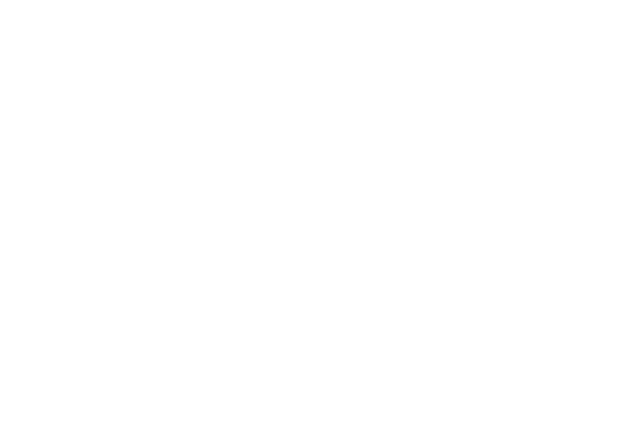
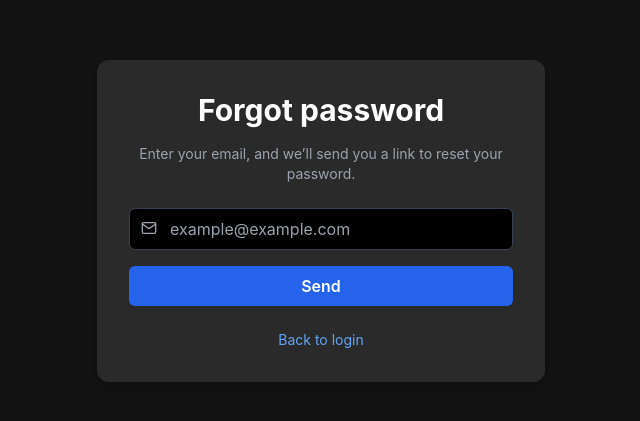
Before and after one commit to danangnu/react-token-app, a React (Create React App) app: page /forgot-password in a window 1280 px wide. Before the commit this address had no page. Shown: the part 179-600 px from the top of the page, without its empty margins (319-959 px from the left). Built offline with nearby package versions, Linux system fonts and the light colour scheme.

Commit message:
Add forgit password

```diff
--- a/src/App.tsx
+++ b/src/App.tsx
@@ -7,6 +7,8 @@ import { useAuth } from './context/AuthContext';
 import Register from './pages/Register';
 import 'reactflow/dist/style.css';
 import VerifyEmail from './pages/VerifyEmail';
+import ForgotPassword from './pages/ForgotPassword';
+import ResetPasswordPage from './components/ResetPasswordPage';
 
 function App() {
   return (
@@ -15,6 +17,9 @@ function App() {
       <Route path="/register" element={<Register />} />
       <Route path="/verify-email" element={<VerifyEmail />} />
       <Route path="/login" element={<Login />} />
+      <Route path="/forgot-password" element={<ForgotPassword />} />
+      <Route path="/reset-password" element={<ResetPasswordPage />} />
+
       <Route
         path="/dashboard/*"
         element={
--- /dev/null
+++ b/src/components/ResetPasswordPage.tsx
@@ -0,0 +1,79 @@
+import { useState } from "react";
+import { useNavigate, useSearchParams } from "react-router-dom";
+import axios from "axios";
+
+const ResetPasswordPage = () => {
+  const [searchParams] = useSearchParams();
+  const navigate = useNavigate();
+  const token = searchParams.get("token");
+
+  const [newPassword, setNewPassword] = useState("");
+  const [confirmPassword, setConfirmPassword] = useState("");
+  const [loading, setLoading] = useState(false);
+
+  const baseUrl = process.env.REACT_APP_API_BASE_URL;
+
+  const handleReset = async (e: React.FormEvent) => {
+    e.preventDefault();
+    setLoading(true);
+
+    try {
+      await axios.post(`${baseUrl}/auth/reset-password`, {
+        token,
+        newPassword,
+        confirmPassword,
+      });
+      alert("Password reset successful");
+      navigate("/login");
+    } catch (err) {
+      alert("Reset failed. Please try again.");
+    } finally {
+      setLoading(false);
+    }
+  };
+
+  return (
+    <div className="min-h-screen flex items-center justify-center bg-[#121212] px-4">
+      <div className="bg-[#2a2a2a] text-white p-8 rounded-xl shadow-md w-full max-w-md">
+        <h2 className="text-3xl font-bold mb-6 text-center">Reset password</h2>
+
+        <form onSubmit={handleReset} className="space-y-4">
+          <input
+            type="password"
+            placeholder="New password"
+            value={newPassword}
+            onChange={(e) => setNewPassword(e.target.value)}
+            className="w-full px-4 py-2 rounded-md bg-black text-white border border-gray-700"
+            required
+          />
+          <input
+            type="password"
+            placeholder="Confirm password"
+            value={confirmPassword}
+            onChange={(e) => setConfirmPassword(e.target.value)}
+            className="w-full px-4 py-2 rounded-md bg-black text-white border border-gray-700"
+            required
+          />
+
+          <button
+            type="submit"
+            disabled={loading}
+            className={`w-full bg-blue-600 hover:bg-blue-700 text-white py-2 rounded-md font-semibold ${
+              loading ? "opacity-70 cursor-not-allowed" : ""
+            }`}
+          >
+            {loading ? "Resetting..." : "Reset password"}
+          </button>
+        </form>
+
+        <p className="text-center mt-4 text-sm text-gray-400">
+          <a href="/login" className="hover:underline text-white">
+            Back to login
+          </a>
+        </p>
+      </div>
+    </div>
+  );
+};
+
+export default ResetPasswordPage;
--- /dev/null
+++ b/src/pages/ForgotPassword.tsx
@@ -0,0 +1,74 @@
+import { useState } from "react";
+import { Link } from "react-router-dom";
+import axios from "axios";
+import { FiMail } from "react-icons/fi";
+
+const ForgotPassword = () => {
+  const [email, setEmail] = useState("");
+  const [loading, setLoading] = useState(false);
+  const [message, setMessage] = useState("");
+
+  const baseUrl = process.env.REACT_APP_API_BASE_URL;
+
+  const handleSubmit = async (e: React.FormEvent) => {
+    e.preventDefault();
+    setLoading(true);
+    setMessage("");
+
+    try {
+      await axios.post(`${baseUrl}/auth/forgot-password`, { email });
+      setMessage("A password reset link has been sent to your email.");
+    } catch (err) {
+      setMessage("Failed to send reset link. Please try again.");
+    } finally {
+      setLoading(false);
+    }
+  };
+
+  return (
+    <div className="min-h-screen flex items-center justify-center bg-[#121212] px-4">
+      <div className="bg-[#2a2a2a] text-white p-8 rounded-xl shadow-md w-full max-w-md">
+        <h2 className="text-3xl font-bold mb-4 text-center">Forgot password</h2>
+        <p className="text-sm text-center text-gray-400 mb-6">
+          Enter your email, and we’ll send you a link to reset your password.
+        </p>
+
+        <form onSubmit={handleSubmit} className="space-y-4">
+          <div className="relative">
+            <FiMail className="absolute top-3 left-3 text-gray-400" />
+            <input
+              type="email"
+              placeholder="example@example.com"
+              className="w-full pl-10 pr-4 py-2 rounded-md bg-black text-white border border-gray-700 focus:outline-none"
+              value={email}
+              onChange={(e) => setEmail(e.target.value)}
+              required
+            />
+          </div>
+
+          <button
+            type="submit"
+            disabled={loading}
+            className={`w-full bg-blue-600 hover:bg-blue-700 text-white py-2 rounded-md font-semibold ${
+              loading ? "opacity-70 cursor-not-allowed" : ""
+            }`}
+          >
+            {loading ? "Sending..." : "Send"}
+          </button>
+        </form>
+
+        {message && (
+          <p className="text-sm text-center mt-4 text-gray-400">{message}</p>
+        )}
+
+        <p className="text-sm text-center mt-6 text-gray-400">
+          <Link to="/login" className="text-blue-400 hover:underline">
+            Back to login
+          </Link>
+        </p>
+      </div>
+    </div>
+  );
+};
+
+export default ForgotPassword;
--- a/src/pages/Login.tsx
+++ b/src/pages/Login.tsx
@@ -145,7 +145,11 @@ export const Login = () => {
           </button>
         </form>
 
-        <p className="text-sm text-center mt-4 text-gray-400">Forgot password?</p>
+        <p className="text-sm text-center mt-4 text-gray-400">
+          <Link to="/forgot-password" className="text-blue-400 hover:underline">
+            Forgot password?
+          </Link>
+        </p>
 
         <hr className="my-6 border-gray-700" />
 
```
